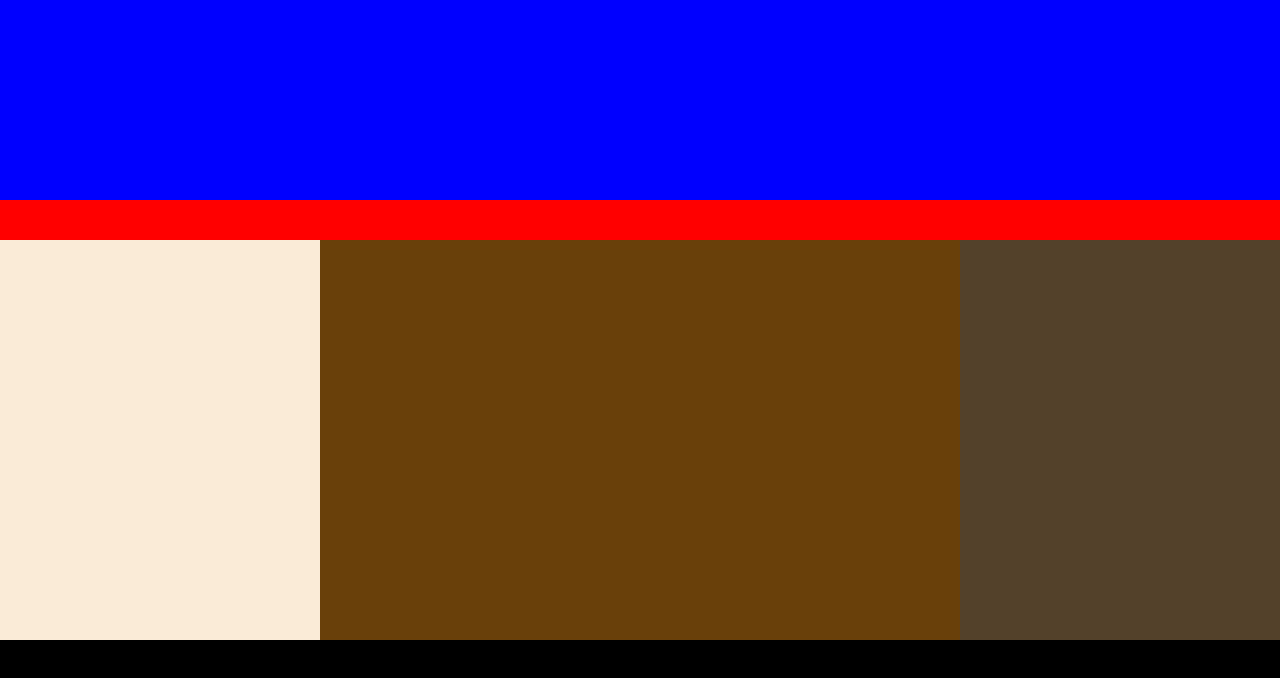
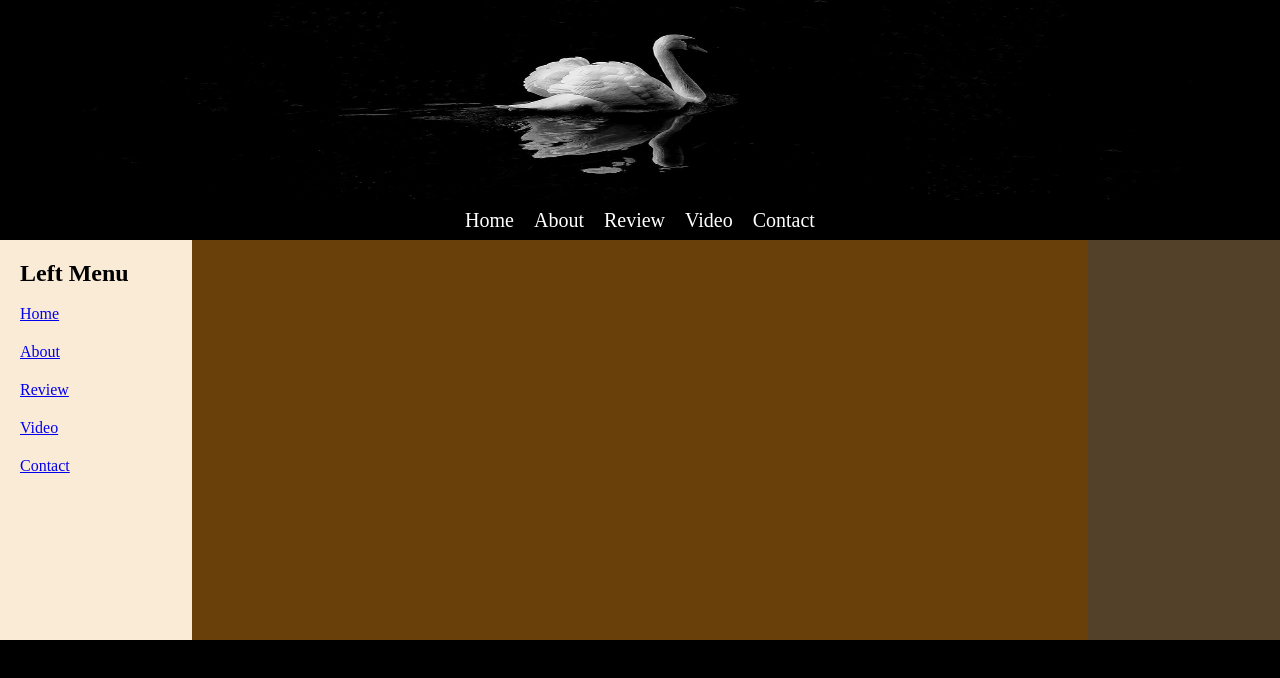
Before and after one commit to md-shamim-sarker/css-flexbox, a plain HTML site: page index.html in a window 1280 px wide. Drawn offline with Linux system fonts and the light colour scheme.

Commit message:
nav design

```diff
--- a/index.html
+++ b/index.html
@@ -11,13 +11,28 @@
 
 <body>
     <header>
-
+        <img src="./image/banner.jpg" alt="">
     </header>
     <menu>
-
+        <ul>
+            <li><a href="#">Home</a></li>
+            <li><a href="#">About</a></li>
+            <li><a href="#">Review</a></li>
+            <li><a href="#">Video</a></li>
+            <li><a href="#">Contact</a></li>
+        </ul>
     </menu>
     <main>
-        <div class="left-aside"></div>
+        <div class="left-aside">
+            <h2>Left Menu</h2><br>
+            <ul>
+                <li><a href="#">Home</a></li>
+                <li><a href="#">About</a></li>
+                <li><a href="#">Review</a></li>
+                <li><a href="#">Video</a></li>
+                <li><a href="#">Contact</a></li>
+            </ul>
+        </div>
         <div class="main-content"></div>
         <div class="right-aside"></div>
     </main>
--- a/style.css
+++ b/style.css
@@ -14,13 +14,36 @@ body {
 header {
     width: 100vw;
     height: 25vh;
-    background-color: blue;
+}
+
+header img {
+    width: 100%;
+    height: 100%;
 }
 
 menu {
     width: 100vw;
     height: 5vh;
-    background-color: red;
+    background-color: black;
+}
+
+menu ul {
+    height: 5vh;
+    display: flex;
+    list-style: none;
+    column-gap: 20px;
+    justify-content: center;
+    align-items: center;
+}
+
+menu ul li a {
+    text-decoration: none;
+    color: white;
+    font-size: 20px;
+}
+
+menu ul li a:hover {
+    color: rgb(88, 85, 85);
 }
 
 main {
@@ -37,19 +60,28 @@ footer {
 }
 
 .left-aside {
-    width: 25%;
+    width: 15%;
     height: 100%;
     background-color: antiquewhite;
+    padding: 20px;
+
+}
+
+.left-aside ul {
+    list-style: none;
+    display: flex;
+    flex-direction: column;
+    row-gap: 20px;
 }
 
 .main-content {
-    width: 50%;
+    width: 70%;
     height: 100%;
     background-color: rgb(105, 64, 10);
 }
 
 .right-aside {
-    width: 25%;
+    width: 15%;
     height: 100%;
     background-color: rgb(83, 65, 42);
 }
```
Also changed, not shown: image/banner.jpg (added).
